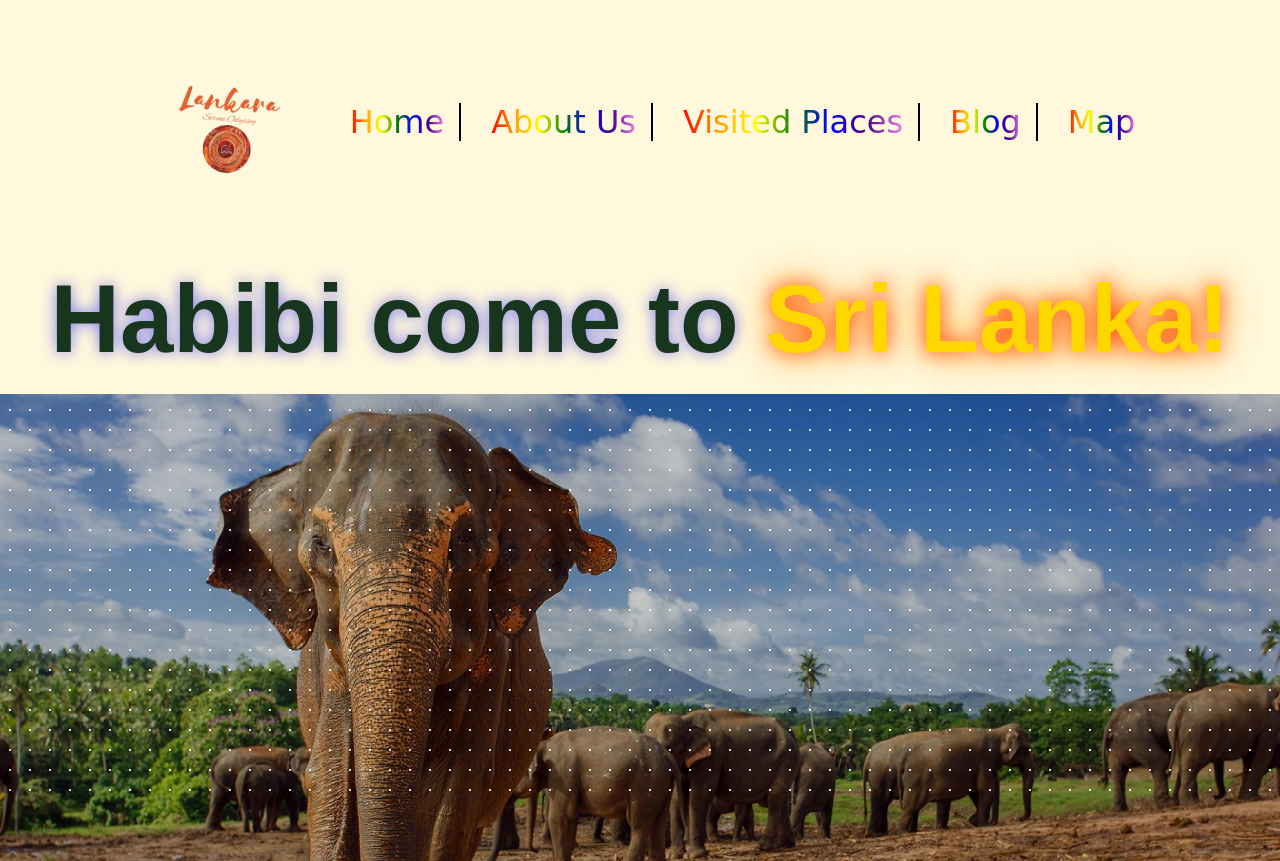
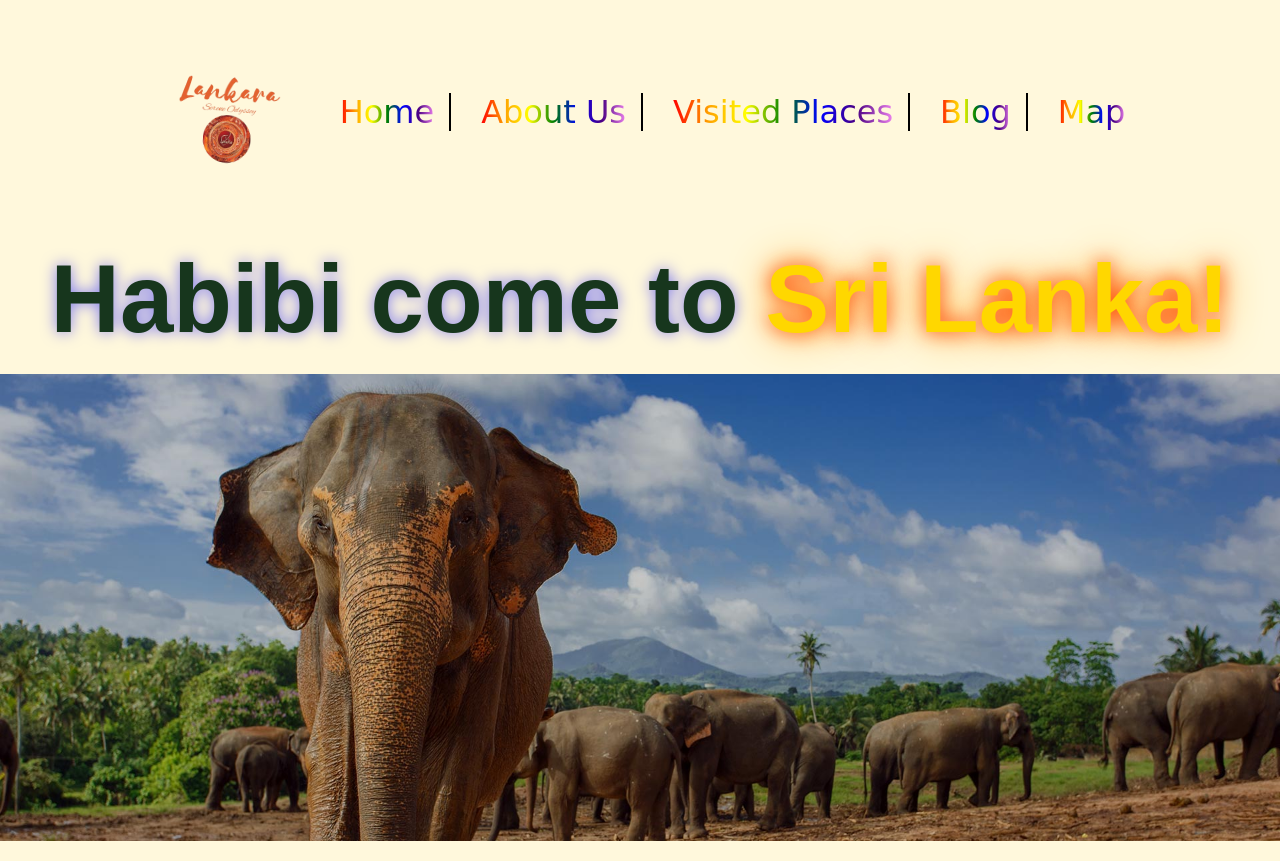
Before and after one commit to 098venus/Lankara, a plain HTML site: page index.html in a window 1280 px wide. Shown: the top 861 px of the page. Drawn offline with Linux system fonts and the light colour scheme.

Commit message:
Update styles.css

```diff
--- a/styles.css
+++ b/styles.css
@@ -1,37 +1,17 @@
-/* ================= General Styles ================= */
+/* General Styles */
 body {
     font-family: 'Jazz LET', cursive;
-    background-color: #FFF8DC;
+    background-color: #FFF8DC; /* Pinkish background as you changed */
     color: #2E3B2E;
     margin: 0;
     padding: 0;
-    overflow-x: hidden;
-    position: relative;
 }
 
-/* ================= Glitter Background ================= */
-body::before {
-    content: '';
-    position: fixed;
-    top: 0; left: 0;
-    width: 100%; height: 100%;
-    background: radial-gradient(circle, rgba(255,255,255,0.8) 1px, transparent 1px);
-    background-size: 20px 20px;
-    animation: glitterMove 5s linear infinite;
-    pointer-events: none; /* doesn't block clicks */
-    z-index: 0;
-}
-
-@keyframes glitterMove {
-    0% { background-position: 0 0; }
-    100% { background-position: 100px 100px; }
-}
-
-/* ================= Logo Styling ================= */
+/* Logo styling */
 .logo {
-    position: relative;
+    position: relative; /* stays in flow */
     width: 200px;
-    margin: 10px;
+    margin: 10;
     z-index: 10;
 }
 
@@ -41,6 +21,7 @@ body::before {
     animation: dance 2s infinite;
 }
 
+/* Dancing animation for logo */
 @keyframes dance {
     0%, 100% { transform: translateY(0) rotate(0deg); }
     25% { transform: translateY(-10px) rotate(-5deg); }
@@ -48,12 +29,13 @@ body::before {
     75% { transform: translateY(-5px) rotate(-3deg); }
 }
 
-/* ================= Header ================= */
+/* Header styles */
 .header {
     position: fixed;
-    top: 0; left: 0;
+    top: 0;
+    left: 0;
     width: 100%;
-    background-color: rgba(0,123,255,0.7);
+    background-color: rgba(0, 123, 255, 0.7);
     padding: 20px;
     z-index: 10;
     display: flex;
@@ -65,7 +47,7 @@ h1, h2 {
     text-align: center;
 }
 
-/* ================= Glitter Title ================= */
+/* Glitter title */
 h1.glitter-title {
     font-family: 'Montserrat', sans-serif;
     color: #17361d;
@@ -73,10 +55,9 @@ h1.glitter-title {
     margin: 20px 0;
     text-shadow: 0 0 15px rgba(0, 0, 255, 0.5);
     animation: fadeInText 2s ease-in-out, bounceText 1s ease-in-out infinite;
-    position: relative;
-    z-index: 5;
 }
 
+/* Animation for the word "Sri Lanka" */
 h1.glitter-title .srilanka {
     display: inline-block;
     color: #FF4500;
@@ -89,6 +70,7 @@ h1.glitter-title .srilanka {
     100% { color: #FF6347; text-shadow: 0 0 10px #FFD700, 0 0 30px #FF4500; }
 }
 
+/* Bounce and fade-in for main title */
 @keyframes fadeInText {
     0% { opacity: 0; transform: translateY(-20px); }
     100% { opacity: 1; transform: translateY(0); }
@@ -99,7 +81,7 @@ h1.glitter-title .srilanka {
     50% { transform: translateY(-10px); }
 }
 
-/* ================= Navigation ================= */
+/* Navigation Bar */
 nav {
     background-color: transparent;
     padding: 10px;
@@ -110,8 +92,6 @@ nav {
     align-items: center;
     flex-wrap: wrap;
     height: auto;
-    z-index: 10;
-    position: relative;
 }
 
 nav ul {
@@ -156,7 +136,7 @@ nav a:hover {
     to { opacity: 1; transform: translateY(0); }
 }
 
-/* ================= Sections ================= */
+/* Cover image */
 .cover-image, .home-image {
     width: 100%;
     height: auto;
@@ -181,8 +161,15 @@ nav a:hover {
     box-shadow: 0 4px 6px rgba(0,0,0,0.1);
 }
 
-.paragraph-box h2 { margin-top: 20px; color: #FF6347; }
-.paragraph-box p { font-size: 1.1em; line-height: 1.6; }
+.paragraph-box h2 {
+    margin-top: 20px;
+    color: #FF6347;
+}
+
+.paragraph-box p {
+    font-size: 1.1em;
+    line-height: 1.6;
+}
 
 /* Visited Places */
 #visited-places {
@@ -210,10 +197,11 @@ nav a:hover {
 }
 
 .place:hover { transform: scale(1.05); }
+
 .place h3 { font-size: 1.5em; color: #2E3B2E; margin: 15px 0; }
 .place p { font-size: 1.1em; color: #555; padding: 0 15px; }
 
-/* Map Section */
+/* Map */
 #map {
     background-color: #FFF;
     text-align: center;
@@ -244,7 +232,7 @@ footer {
 
 footer p { font-size: 1.1em; }
 
-/* ================= Media Queries ================= */
+/* ================= Media Queries for Responsiveness ================= */
 @media screen and (max-width: 1200px) {
     h1.glitter-title { font-size: 4.5em; }
     nav ul li a { font-size: 1.8em; }
```
